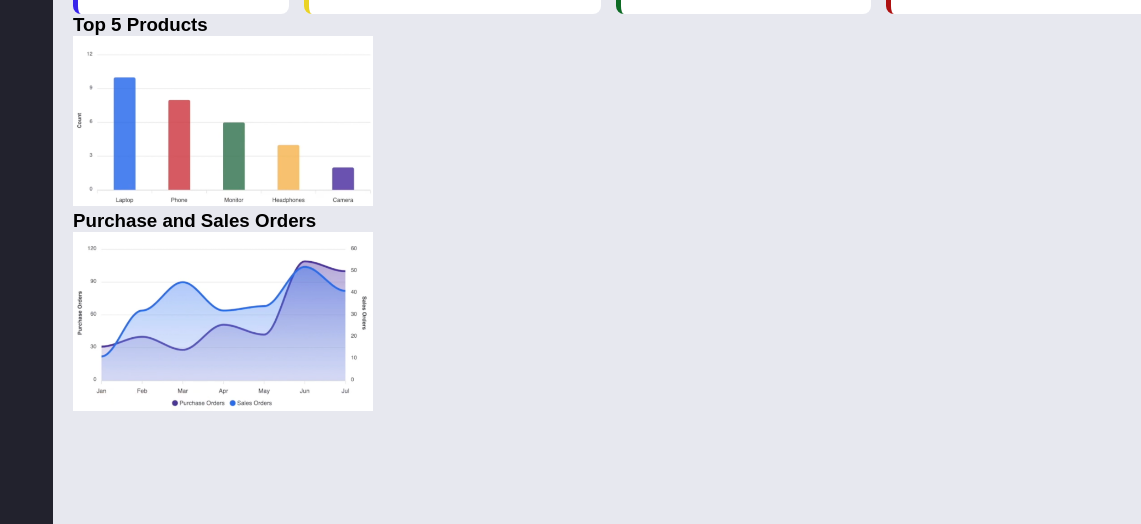
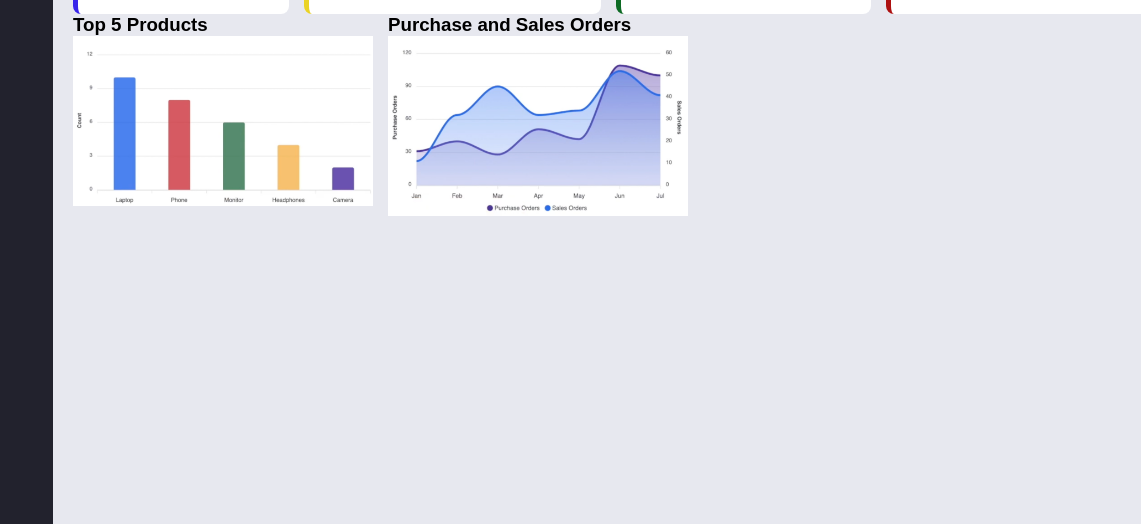
Before and after one commit to davicaminha-web/dashboard-aula, a plain HTML site: page index.html in a window 1280 px wide. Shown: the part 276-800 px from the top of the page, 139-1280 px from the left. Drawn offline with Linux system fonts and the light colour scheme; a web font is replaced by a local one.

Commit message:
third commit

```diff
--- a/style.css
+++ b/style.css
@@ -168,4 +168,11 @@ h1 {
 
 .container-body {
   padding: 40px 20px;
+  gap: 15px;
 }
+
+.container-graficos {
+  display: flex;
+  flex-direction: row;
+  gap: 15px;
+}
```
